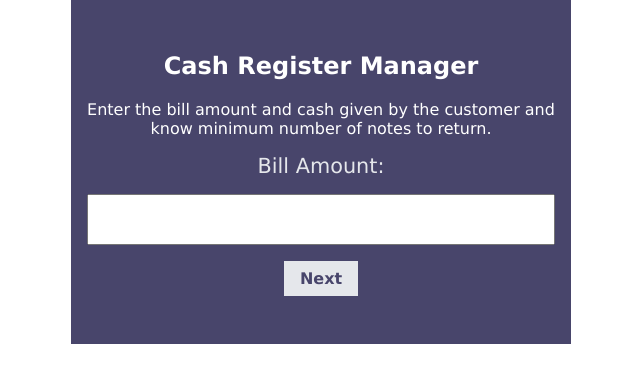
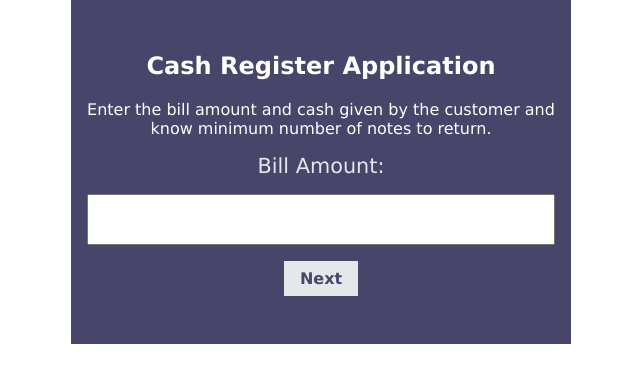
Before and after one commit to KaushikMaz/CASH-REGISTER-APP, a plain HTML site: page index.html in a window 1280 px wide. Shown: the whole page, without its empty margins (319-959 px from the left). Drawn offline with Linux system fonts and the light colour scheme.

Commit message:
doc update

```diff
--- a/index.html
+++ b/index.html
@@ -9,7 +9,7 @@
 </head>
 <body>
     <section class="section">
-        <h1 class="header">Cash Register Manager</h1>
+        <h1 class="header">Cash Register Application</h1>
         <p class="description">Enter the bill amount and cash given by the customer and know minimum number of notes to return.
         </p>
         <div class="bill-input">
```
